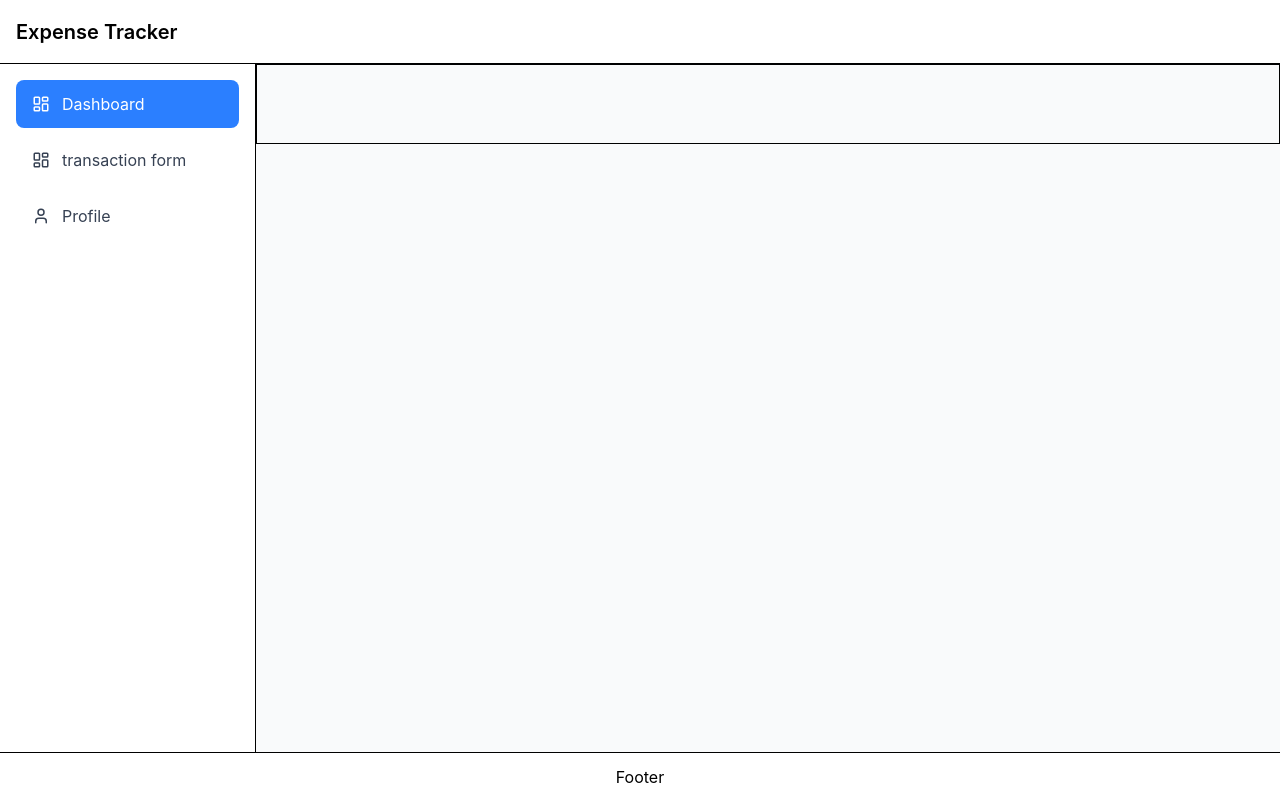
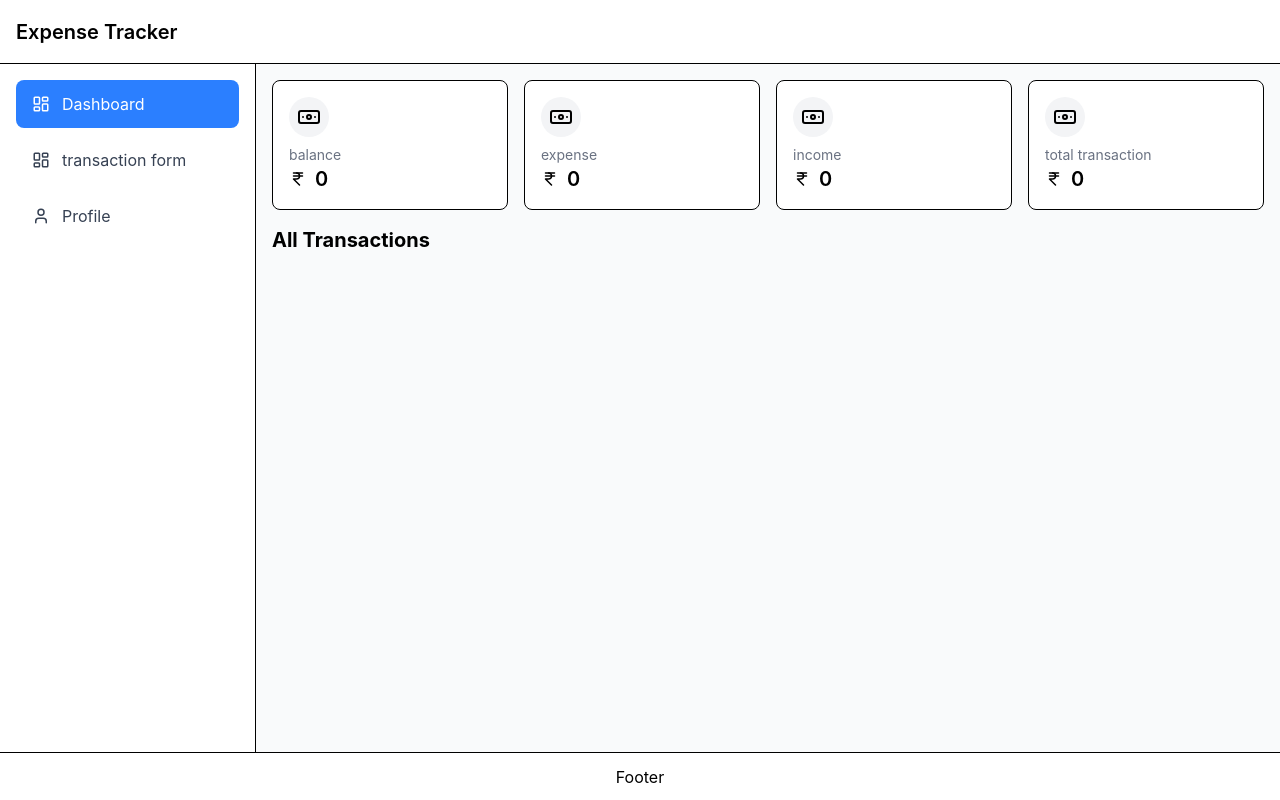
Before and after one commit to AvusalaChetan/expense-tracket-mini-Hackthon-, a React (Vite) app: page /dashboard in a window 1280 px wide. Built offline with nearby package versions, Linux system fonts and the light colour scheme; sample sign-in values are in the browser's storage.

Commit message:
transaction delete is completed

```diff
--- a/package.json
+++ b/package.json
@@ -13,6 +13,7 @@
     "@reduxjs/toolkit": "^2.12.0",
     "@tailwindcss/vite": "^4.3.3",
     "lucide-react": "^1.26.0",
+    "nanoid": "^5.1.16",
     "react": "^19.1.1",
     "react-dom": "^19.1.1",
     "react-hook-form": "^7.83.0",
--- /dev/null
+++ b/src/components/Card.jsx
@@ -0,0 +1,17 @@
+import { IndianRupee } from "lucide-react";
+
+const Card = ({ icon, amount, cardName }) => {
+  return (
+   <div className="p-4 flex flex-col gap-2 border rounded-lg w-1/4 bg-white">
+  <div className="w-10 h-10 flex items-center justify-center rounded-full bg-gray-100">
+    {icon}
+  </div>
+  <div>
+    <p className="text-sm text-gray-500">{cardName}</p>
+    <p className="text-xl font-semibold flex items-center gap-2"><IndianRupee size={18}/>{amount}</p>
+  </div>
+</div>
+  );
+};
+
+export default Card;
--- /dev/null
+++ b/src/components/Strip.jsx
@@ -0,0 +1,40 @@
+import {
+  IndianRupeeIcon,
+  PenBoxIcon,
+  Trash2
+} from "lucide-react";
+
+const Strip = ({ handleDelete, transaction}) => {
+  return (
+    <div className="border rounded-xl p-5 w-full ">
+      <div className="flex justify-between items-end relative">
+        <div>
+          <p className="capitalize">{transaction?.transactionTitle}</p>
+          <h2 className="text-xl font-semibold capitalize flex items-center justify-center ">
+            <IndianRupeeIcon size={15} /> {transaction?.amount}
+          </h2>
+          <p className="text-sm text-gray-500">{transaction?.category}</p>
+        </div>
+
+        <div className=" flex h-full  flex-col">
+          <span
+            className={`absolute  z-30 -top-4 -right-2 border rounded-full px-3 py-1 text-[8px] font-medium uppercase
+             ${transaction?.transactionType === "income" ? "bg-green-400/40  text-green-900" : "bg-red-500/30 text-red-500 "}`}
+          >
+            {transaction?.transactionType}
+          </span>
+          <div className="flex gap-4">
+            <button>
+              <PenBoxIcon size={24} />
+            </button>
+            <button onClick={() => handleDelete(transaction)}>
+              <Trash2 size={24} />
+            </button>
+          </div>
+        </div>
+      </div>
+    </div>
+  );
+};
+
+export default Strip;
--- a/src/features/transactionSlice.js
+++ b/src/features/transactionSlice.js
@@ -1,10 +1,12 @@
-import {createSlice} from "@reduxjs/toolkit";
+import { createSlice } from "@reduxjs/toolkit";
+import { getUserName } from "../helpers/getUserName";
 
-const user = JSON.parse(localStorage.getItem("user_session"));
-
+const user = JSON.parse(localStorage.getItem("user_session")) || null;
+const username = getUserName(user?.email) || ''
 
 const transactionState = {
-  transactions:JSON.parse(localStorage.getItem(`transactions_${user?.username}`)) ?? [],
+  transactions:
+    JSON.parse(localStorage.getItem(`transactions_${username}`)) ?? [],
 };
 
 const transactionSlice = createSlice({
@@ -14,9 +16,13 @@ const transactionSlice = createSlice({
     addTransaction: (state, action) => {
       state.transactions.push(action.payload);
     },
+    deleteTransaction:(state,action)=>{
+    state.transactions =  state.transactions.filter((t) => t.id !== action.payload.id);
+     localStorage.setItem(`transactions_${username}`,JSON.stringify(state.transactions))
+    }
   },
 });
 
-export const {addTransaction} = transactionSlice.actions;
+export const { addTransaction ,deleteTransaction} = transactionSlice.actions;
 
 export default transactionSlice.reducer;
--- /dev/null
+++ b/src/helpers/getAmount.js
@@ -0,0 +1,13 @@
+export function getAmount(allTransaction) {
+
+  const income = allTransaction
+    .filter((t) => t.transactionType === "income")
+    .reduce((sum, t) => sum +  Number(t.amount), 0);
+
+  const expense = allTransaction
+    .filter((t) => t.transactionType === "expense")
+    .reduce((sum, t) => sum + Number(t.amount), 0);
+
+  const balance = income - expense;
+  return [income, expense, balance];
+}
--- a/src/helpers/getUserName.js
+++ b/src/helpers/getUserName.js
@@ -1,5 +1,6 @@
 
 export function getUserName(email){
+    if(!email) return
     let name = email.split('@')
     return name[0]
 }
--- a/src/index.css
+++ b/src/index.css
@@ -9,10 +9,22 @@
   --button-hover: rgba(255, 255, 255, 0.2);
 }
 
-::-webkit-scrollbar {
-  display: none;
-}
+
 
 button {
   cursor: pointer;
 }
+
+.scrip-Con{
+  height: 400px;
+  width: 100%;
+  padding: 16px;
+  display: flex;
+  align-items: center;
+  flex-direction: column;
+  gap: 14px;
+  overflow-y: scroll;
+  overflow-x: hidden;
+
+
+}
--- a/src/pages/Auth/Login.jsx
+++ b/src/pages/Auth/Login.jsx
@@ -32,7 +32,7 @@ console.log(currentUser)
       toast.error("username or password is worng");
       return;
     }
-    dispatch((login(data)))
+    dispatch(login(existUser))
     toast.success("login successfully");
     navigate("/dashboard");
   };
--- a/src/pages/Dashboard.jsx
+++ b/src/pages/Dashboard.jsx
@@ -1,16 +1,56 @@
-import { useSelector } from "react-redux";
+import { Banknote } from "lucide-react";
+import { useDispatch, useSelector } from "react-redux";
+import Card from "../components/Card";
+import Strip from "../components/Strip";
+import { getAmount } from "../helpers/getAmount";
+import { deleteTransaction } from "../features/transactionSlice";
+import { nanoid } from "nanoid";
+import { toast, ToastContainer } from "react-toastify";
 
 const Dashboard = () => {
-   const user =  useSelector(state => state.Auth.currentUser)
-  return <>
-  <div>
-    <div>
-      <div className="border h-20">
+  const dispatch = useDispatch();
+  const allTransaction = useSelector(
+    (state) => state.allTransactions.transactions,
+  );
+  const [income, expense, balance] = getAmount(allTransaction);
 
+  const handleDelete = (transaction) => {
+   dispatch(deleteTransaction(transaction))
+   toast.success('transaction deleted')
+  };
+
+  return (
+    <>
+    <ToastContainer/>
+      <div className="h-full ">
+        <div className="p-4 flex flex-col gap-4">
+          <div className="flex items-center justify-around gap-4">
+            <Card cardName={"balance"} amount={balance} icon={<Banknote />} />
+            <Card cardName={"expense"} amount={expense} icon={<Banknote />} />
+            <Card cardName={"income"} amount={income} icon={<Banknote />} />
+            <Card
+              cardName={"total transaction"}
+              amount={allTransaction.length}
+              icon={<Banknote />}
+            />
+          </div>
+
+          <div className="h-[70%]">
+            <h3 className=" font-bold capitalize text-xl ">all Transactions</h3>
+            <div className="scrip-Con   mt-4">
+              {allTransaction.map((transaction) => (
+                <Strip
+                  transaction={transaction}
+                  key={nanoid()}
+                  handleDelete={handleDelete}
+                />
+              ))}
+            </div>
+          </div>
+        </div>
       </div>
-    </div>
-  </div>
-  </>;
+    </>
+  );
 };
 
 export default Dashboard;
--- a/src/pages/TransactionForm.jsx
+++ b/src/pages/TransactionForm.jsx
@@ -1,45 +1,57 @@
-import {IndianRupee} from "lucide-react";
-import {useEffect, useState} from "react";
-import {useForm} from "react-hook-form";
-import {useDispatch, useSelector} from "react-redux";
-import {addTransaction} from "../features/transactionSlice";
-import {current} from "@reduxjs/toolkit";
-import {getUserName} from "../helpers/getUserName";
+import { IndianRupee } from "lucide-react";
+import { useEffect, useState } from "react";
+import { useForm } from "react-hook-form";
+import { useDispatch, useSelector } from "react-redux";
+import { toast, ToastContainer } from "react-toastify";
+import "react-toastify/dist/ReactToastify.css";
+import Error from "../components/common/Error";
+import { addTransaction } from "../features/transactionSlice";
+import { getUserName } from "../helpers/getUserName";
+import { useNavigate } from "react-router";
+import { nanoid } from "nanoid";
 
 const TransactionForm = () => {
   const {
     register,
     handleSubmit,
-    // formState: {errors},
+    formState: { errors },
     reset,
+    watch,
   } = useForm();
 
-  const [transactionType, setTransactionType] = useState("");
+  const transactionType = watch("transactionType");
 
   const dispatch = useDispatch();
   const currentUser = useSelector((state) => state.Auth.currentUser);
 
-  console.log("tForm", currentUser);
+  const navigate = useNavigate();
 
   const allTransaction = useSelector(
     (state) => state.allTransactions.transactions,
   );
 
   const onSubmit = (data) => {
+    data.id = nanoid()
     dispatch(addTransaction(data));
+    toast.success(`${data.transactionType} is successfully added `);
     reset();
+    navigate("/dashboard");
   };
 
-  let username = getUserName(currentUser.email);
+  let username = getUserName(currentUser?.email || "");
 
   useEffect(() => {
+    if (username) {
       localStorage.setItem(
-      `transaction_${username}`,
+        `transactions_${username}`,
         JSON.stringify([...allTransaction]),
       );
-  }, [allTransaction,username]);
+    }
+  }, [allTransaction, username]);
 
   return (
+    <>
+      <ToastContainer />
       <form
         onSubmit={handleSubmit(onSubmit)}
         className="max-w-md w-full mx-auto p-6 bg-white rounded-xl shadow-sm border border-gray-100"
@@ -48,15 +60,16 @@ const TransactionForm = () => {
           Add New Transaction
         </h2>
 
-      <div className="flex gap-4 mb-6">
+        <div className="mb-6">
+          <div className="flex gap-4">
             <label className="flex-1 cursor-pointer">
               <input
                 type="radio"
-            name="transactionType"
                 value="expense"
                 className="peer sr-only"
-            {...register("transactionType", {required: true})}
-            onChange={() => setTransactionType("expense")}
+                {...register("transactionType", {
+                  required: "Please select transaction type",
+                })}
               />
               <div className="text-center py-2 px-4 rounded-lg border border-gray-200 text-gray-600 peer-checked:border-red-500 peer-checked:bg-red-50 peer-checked:text-red-700 transition-all">
                 Expense
@@ -65,16 +78,20 @@ const TransactionForm = () => {
             <label className="flex-1 cursor-pointer">
               <input
                 type="radio"
-            name="transactionType"
                 value="income"
                 className="peer sr-only"
-            onClick={() => setTransactionType("income")}
-            {...register("transactionType", {required: true})}
+                {...register("transactionType", {
+                  required: "Please select transaction type",
+                })}
               />
               <div className="text-center py-2 px-4 rounded-lg border border-gray-200 text-gray-600 peer-checked:border-green-500 peer-checked:bg-green-50 peer-checked:text-green-700 transition-all">
                 Income
               </div>
             </label>
+          </div>
+          {errors.transactionType && (
+            <Error error={errors.transactionType.message} />
+          )}
         </div>
 
         <div className="mb-4">
@@ -94,6 +111,9 @@ const TransactionForm = () => {
               required: "this field is required",
             })}
           />
+          {errors.transactionTitle && (
+            <Error error={errors.transactionTitle.message} />
+          )}
         </div>
 
         <div className="flex gap-4 mb-4">
@@ -118,6 +138,7 @@ const TransactionForm = () => {
                   required: "this field is required",
                 })}
               />
+              {errors.amount && <Error error={errors.amount.message} />}
             </div>
           </div>
           <div className="flex-1">
@@ -136,6 +157,7 @@ const TransactionForm = () => {
                 required: "this field is required",
               })}
             />
+            {errors.date && <Error error={errors.date.message} />}
           </div>
         </div>
 
@@ -172,6 +194,7 @@ const TransactionForm = () => {
             )}
             <option value="other">Other</option>
           </select>
+          {errors.category && <Error error={errors.category.message} />}
         </div>
 
         <div className="mb-6">
@@ -198,6 +221,7 @@ const TransactionForm = () => {
           Add Transaction
         </button>
       </form>
+    </>
   );
 };
 
```
Also changed, not shown: 1 other file (tests, documents, lock files or other folders). Lines whose indentation alone changed are shown as unchanged.
